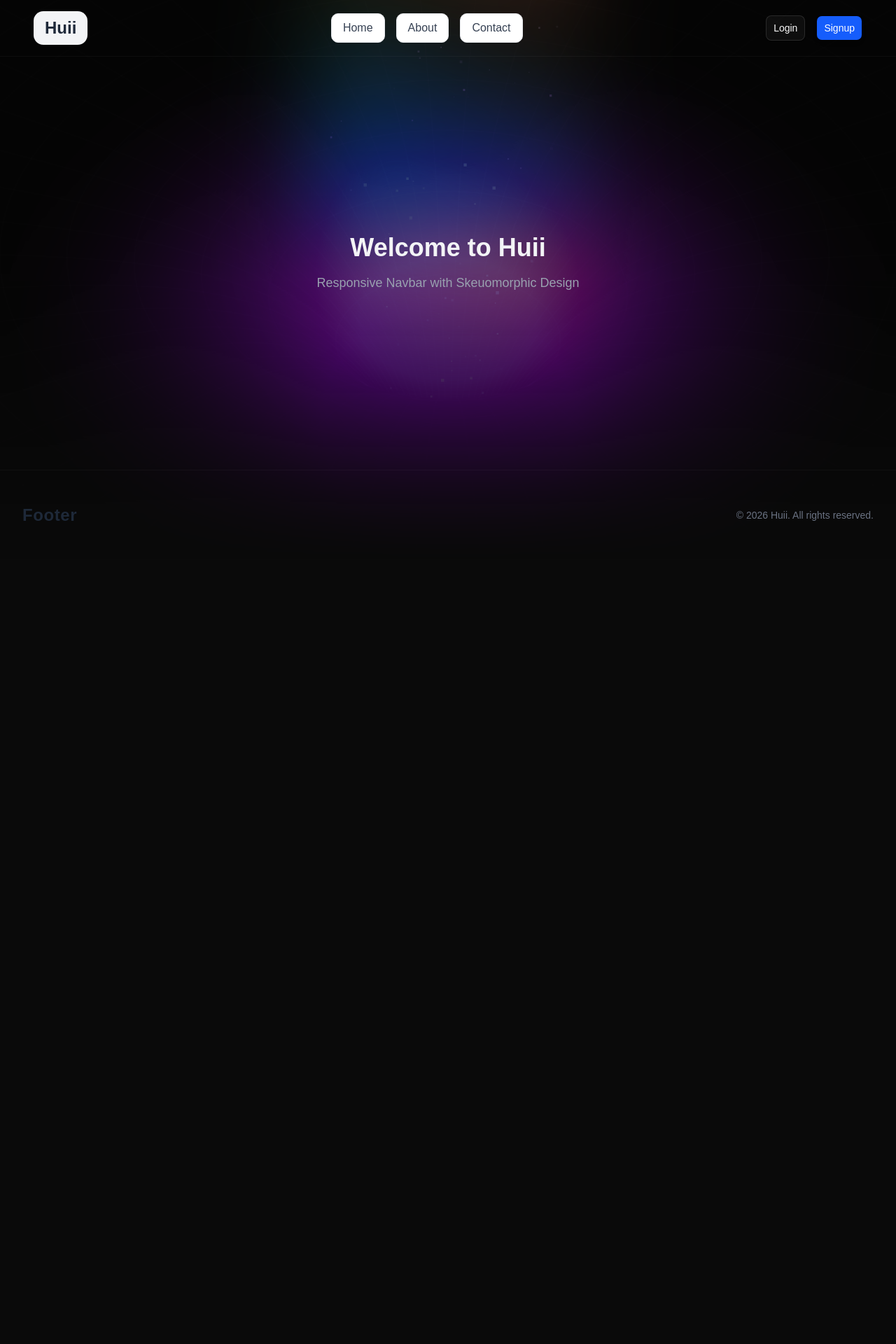
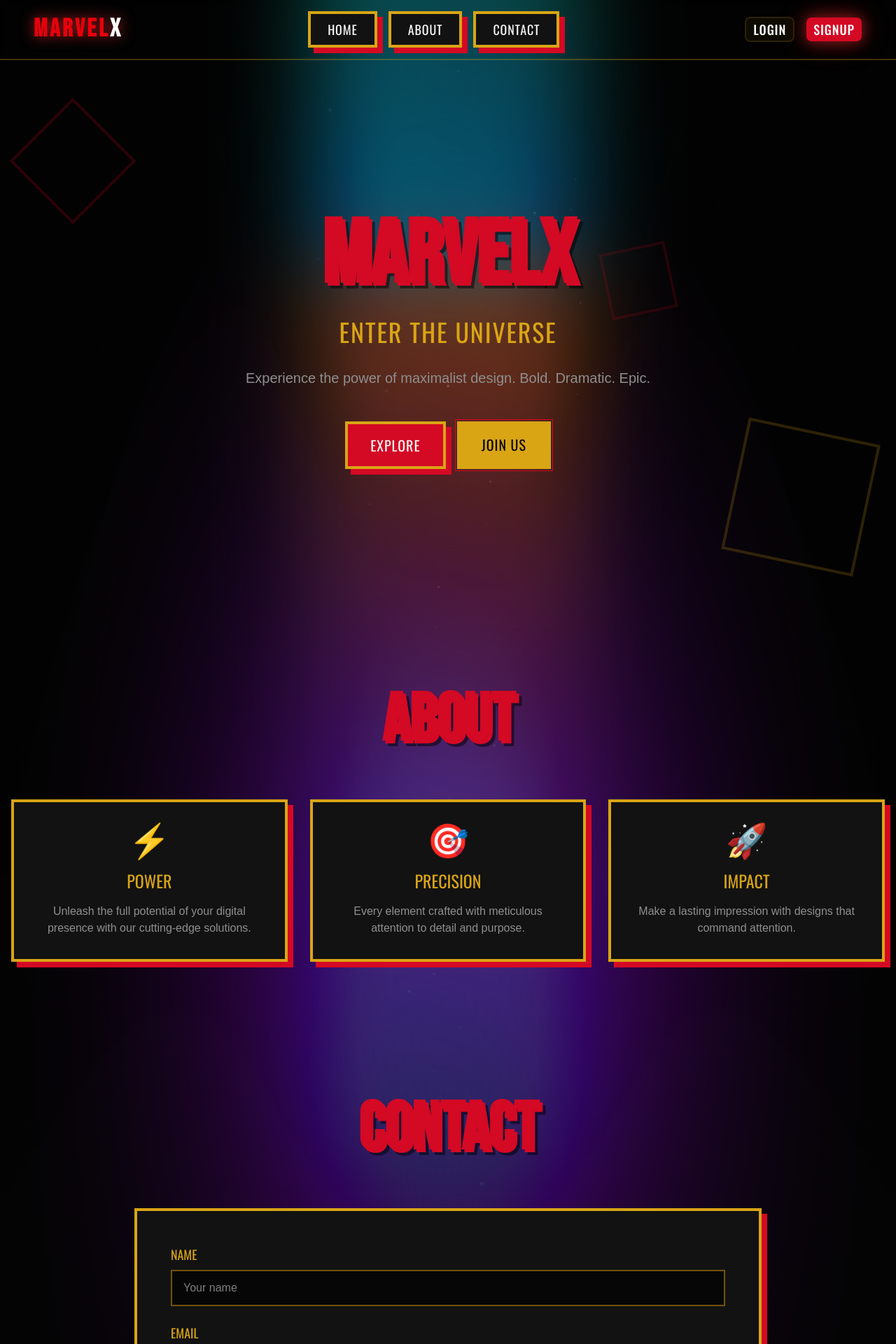
Before and after one commit to codexxxx07/Test-1, a React (Vite) app: page / in a window 1280 px wide. Shown: the top 1920 px of the page at 70% size. Before the commit the page ends 800 px from the top, so only its background shows below. Built offline with nearby package versions, Linux system fonts and the light colour scheme; no server answers.

Commit message:
Updated Structure

```diff
--- a/index.html
+++ b/index.html
@@ -5,6 +5,9 @@
     <link rel="icon" type="image/svg+xml" href="/favicon.svg" />
     <meta name="viewport" content="width=device-width, initial-scale=1.0" />
     <title>test-website</title>
+    <link rel="preconnect" href="https://fonts.googleapis.com">
+    <link rel="preconnect" href="https://fonts.gstatic.com" crossorigin>
+    <link href="https://fonts.googleapis.com/css2?family=Bebas+Neue&family=Oswald:wght@400;500;600;700&display=swap" rel="stylesheet">
   </head>
   <body>
     <div id="root"></div>
--- a/src/App.jsx
+++ b/src/App.jsx
@@ -14,7 +14,7 @@ function App() {
 
          {/* HoleBackground is now active and properly imported */}
          <HoleBackground
-          strokeColor="rgba(255,255,255,0.05)"
+          strokeColor="rgba(232, 39, 42, 0.1)"
           className="absolute inset-0 h-full w-full pointer-events-none"
           style={{
             maskImage:
@@ -27,13 +27,110 @@ function App() {
          <div className="relative z-10 flex flex-col min-h-screen grow">
           <Navbar />
 
-          <main className="grow max-w-7xl mx-auto px-4 sm:px-6 lg:px-8 py-12 flex flex-col items-center justify-center">
-            <h1 className="text-4xl font-bold text-center mb-4 text-gray-800 dark:text-gray-100">
-              Welcome to Huii
-            </h1>
-            <p className="text-lg text-center text-gray-600 dark:text-gray-400">
-              Responsive Navbar with Skeuomorphic Design
-            </p>
+          <main className="grow">
+            {/* HERO SECTION */}
+            <section id="home" className="min-h-screen flex items-center justify-center relative overflow-hidden px-4">
+              <div className="max-w-7xl mx-auto text-center relative z-10">
+                <h1 className="font-heading text-7xl md:text-9xl font-bold mb-6 marvel-text-shadow text-primary">
+                  MarvelX
+                </h1>
+                <p className="font-oswald text-2xl md:text-4xl text-secondary mb-8 tracking-wider uppercase">
+                  Enter the Universe
+                </p>
+                <p className="text-lg md:text-xl text-muted-foreground max-w-2xl mx-auto mb-12">
+                  Experience the power of maximalist design. Bold. Dramatic. Epic.
+                </p>
+                <div className="flex gap-4 justify-center flex-wrap">
+                  <a href="#about" className="comic-panel bg-primary text-primary-foreground px-8 py-4 font-oswald text-xl uppercase tracking-wider hover:scale-105 transition-transform">
+                    Explore
+                  </a>
+                  <a href="#contact" className="dramatic-border bg-secondary text-secondary-foreground px-8 py-4 font-oswald text-xl uppercase tracking-wider hover:scale-105 transition-transform">
+                    Join Us
+                  </a>
+                </div>
+              </div>
+
+              {/* Decorative elements */}
+              <div className="absolute top-20 left-10 w-32 h-32 border-4 border-primary opacity-20 rotate-45"></div>
+              <div className="absolute bottom-20 right-10 w-48 h-48 border-4 border-secondary opacity-20 rotate-12"></div>
+              <div className="absolute top-1/3 right-1/4 w-24 h-24 border-4 border-primary opacity-15 -rotate-12"></div>
+            </section>
+
+            {/* ABOUT SECTION */}
+            <section id="about" className="py-24 px-4 relative">
+              <div className="max-w-7xl mx-auto">
+                <h2 className="font-heading text-6xl md:text-8xl font-bold text-center mb-16 marvel-text-shadow text-primary">
+                  ABOUT
+                </h2>
+                <div className="grid md:grid-cols-3 gap-8">
+                  <div className="comic-panel bg-card p-8 text-center">
+                    <div className="text-5xl mb-4">⚡</div>
+                    <h3 className="font-oswald text-2xl text-secondary mb-4 uppercase">Power</h3>
+                    <p className="text-muted-foreground">Unleash the full potential of your digital presence with our cutting-edge solutions.</p>
+                  </div>
+                  <div className="comic-panel bg-card p-8 text-center">
+                    <div className="text-5xl mb-4">🎯</div>
+                    <h3 className="font-oswald text-2xl text-secondary mb-4 uppercase">Precision</h3>
+                    <p className="text-muted-foreground">Every element crafted with meticulous attention to detail and purpose.</p>
+                  </div>
+                  <div className="comic-panel bg-card p-8 text-center">
+                    <div className="text-5xl mb-4">🚀</div>
+                    <h3 className="font-oswald text-2xl text-secondary mb-4 uppercase">Impact</h3>
+                    <p className="text-muted-foreground">Make a lasting impression with designs that command attention.</p>
+                  </div>
+                </div>
+              </div>
+            </section>
+
+            {/* CONTACT SECTION */}
+            <section id="contact" className="py-24 px-4 relative">
+              <div className="max-w-4xl mx-auto">
+                <h2 className="font-heading text-6xl md:text-8xl font-bold text-center mb-16 marvel-text-shadow text-primary">
+                  CONTACT
+                </h2>
+                <div className="comic-panel bg-card p-8 md:p-12">
+                  <form className="space-y-6" data-supabase-form="contact">
+                    <div>
+                      <label className="block font-oswald text-lg text-secondary mb-2 uppercase">Name</label>
+                      <input
+                        type="text"
+                        name="name"
+                        className="w-full bg-background border-2 border-secondary/50 px-4 py-3 text-foreground focus:border-primary focus:outline-none transition-colors"
+                        placeholder="Your name"
+                        data-supabase-field="name"
+                      />
+                    </div>
+                    <div>
+                      <label className="block font-oswald text-lg text-secondary mb-2 uppercase">Email</label>
+                      <input
+                        type="email"
+                        name="email"
+                        className="w-full bg-background border-2 border-secondary/50 px-4 py-3 text-foreground focus:border-primary focus:outline-none transition-colors"
+                        placeholder="your@email.com"
+                        data-supabase-field="email"
+                      />
+                    </div>
+                    <div>
+                      <label className="block font-oswald text-lg text-secondary mb-2 uppercase">Message</label>
+                      <textarea
+                        name="message"
+                        rows="4"
+                        className="w-full bg-background border-2 border-secondary/50 px-4 py-3 text-foreground focus:border-primary focus:outline-none transition-colors resize-none"
+                        placeholder="Your message..."
+                        data-supabase-field="message"
+                      ></textarea>
+                    </div>
+                    <button
+                      type="submit"
+                      className="w-full bg-primary text-primary-foreground px-8 py-4 font-oswald text-xl uppercase tracking-wider hover:scale-105 transition-transform marvel-glow"
+                      data-supabase-submit="contact"
+                    >
+                      Send Message
+                    </button>
+                  </form>
+                </div>
+              </div>
+            </section>
           </main>
 
           <Footer />
--- a/src/components/Footer.jsx
+++ b/src/components/Footer.jsx
@@ -1,17 +1,15 @@
-
 const Footer = () => {
   return (
-<footer className="bg-transparent border-t border-border/40 py-6 text-center">      <div className="max-w-7xl mx-auto px-4 sm:px-6 lg:px-8 py-6">
-         <div className="flex flex-col sm:flex-row justify-between items-center gap-4">
-
-           <div className="text-2xl font-bold text-gray-800 tracking-wide">
-            Footer
+    <footer className="bg-transparent border-t-2 border-secondary/30 py-8 text-center backdrop-blur-sm">
+      <div className="max-w-7xl mx-auto px-4 sm:px-6 lg:px-8 py-6">
+        <div className="flex flex-col sm:flex-row justify-between items-center gap-4">
+          <div className="font-heading text-4xl font-black tracking-widest text-red-600 drop-shadow-[0_0_10px_rgba(220,38,38,0.8)]">
+            MARVEL<span className="text-white">X</span>
           </div>
 
-           <p className="text-gray-500 text-sm font-medium">
-            © {new Date().getFullYear()} Huii. All rights reserved.
+          <p className="text-muted-foreground text-sm font-oswald uppercase tracking-wider">
+            © {new Date().getFullYear()} Spider-Man. All rights reserved.
           </p>
-
         </div>
       </div>
     </footer>
--- a/src/components/Navbar.jsx
+++ b/src/components/Navbar.jsx
@@ -1,36 +1,65 @@
 import React from "react";
-import { SignedIn, SignedOut, SignInButton, SignUpButton, UserButton } from "@clerk/clerk-react";
+import {
+  SignedIn,
+  SignedOut,
+  SignInButton,
+  SignUpButton,
+  UserButton,
+} from "@clerk/clerk-react";
 // Shadcn Button ইমপোর্ট করা হলো
 import { Button } from "@/components/ui/button";
 
 const Navbar = () => {
   return (
-   <nav className="bg-transparent border-b border-border/40 py-4 px-6 sm:px-12 flex justify-between items-center">       {/* Logo */}
-      <div className="text-2xl font-bold text-gray-800 bg-gray-100 px-4 py-2 rounded-xl shadow-xs">
-        Huii
+    <nav className="bg-transparent border-b-2 border-secondary/30 py-4 px-6 sm:px-12 flex justify-between items-center backdrop-blur-sm">
+      {/* Logo */}
+      <div className="font-heading text-4xl font-black tracking-widest text-red-600 drop-shadow-[0_0_10px_rgba(220,38,38,0.8)]">
+        MARVEL<span className="text-white">X</span>
       </div>
 
       {/* Navigation Links */}
       <div className="hidden md:flex gap-4">
-        <a href="#" className="bg-white hover:bg-gray-50 border border-gray-200 px-4 py-2 rounded-lg shadow-xs font-medium transition text-gray-700">Home</a>
-        <a href="#" className="bg-white hover:bg-gray-50 border border-gray-200 px-4 py-2 rounded-lg shadow-xs font-medium transition text-gray-700">About</a>
-        <a href="#" className="bg-white hover:bg-gray-50 border border-gray-200 px-4 py-2 rounded-lg shadow-xs font-medium transition text-gray-700">Contact</a>
+        <a
+          href="#home"
+          className="comic-panel bg-card text-foreground px-6 py-2 font-oswald text-lg uppercase tracking-wider hover:scale-105 transition-transform"
+        >
+          Home
+        </a>
+        <a
+          href="#about"
+          className="comic-panel bg-card text-foreground px-6 py-2 font-oswald text-lg uppercase tracking-wider hover:scale-105 transition-transform"
+        >
+          About
+        </a>
+        <a
+          href="#contact"
+          className="comic-panel bg-card text-foreground px-6 py-2 font-oswald text-lg uppercase tracking-wider hover:scale-105 transition-transform"
+        >
+          Contact
+        </a>
       </div>
 
       {/* Auth Buttons */}
       <div className="flex items-center gap-4">
-
         <SignedOut>
           {/* Clerk SignIn with Shadcn Outline Button */}
           <SignInButton mode="modal">
-            <Button variant="outline" className="cursor-pointer">
+            <Button
+              variant="outline"
+              className="cursor-pointer font-oswald text-lg uppercase tracking-wider border-2 border-secondary/50 hover:border-primary hover:text-primary transition-colors"
+              data-supabase-auth="login"
+            >
               Login
             </Button>
           </SignInButton>
 
           {/* Clerk SignUp with Shadcn Default Button */}
           <SignUpButton mode="modal">
-            <Button className="bg-blue-600 hover:bg-blue-700 text-white cursor-pointer shadow-md">
+            <Button
+              className="bg-primary hover:bg-primary/90 text-primary-foreground cursor-pointer font-oswald text-lg uppercase tracking-wider marvel-glow transition-all"
+              data-supabase-auth="signup"
+              data-stripe-ready="true"
+            >
               Signup
             </Button>
           </SignUpButton>
@@ -41,7 +70,6 @@ const Navbar = () => {
             <UserButton afterSignOutUrl="/" />
           </div>
         </SignedIn>
-
       </div>
     </nav>
   );
--- a/src/index.css
+++ b/src/index.css
@@ -6,8 +6,10 @@
 @custom-variant dark (&:is(.dark *));
 
 @theme inline {
-    --font-heading: var(--font-sans);
+    --font-heading: var(--font-bebas);
     --font-sans: 'Inter Variable', sans-serif;
+    --font-bebas: 'Bebas Neue', sans-serif;
+    --font-oswald: 'Oswald', sans-serif;
     --color-sidebar-ring: var(--sidebar-ring);
     --color-sidebar-border: var(--sidebar-border);
     --color-sidebar-accent-foreground: var(--sidebar-accent-foreground);
@@ -84,37 +86,37 @@
 }
 
 .dark {
-    --background: oklch(0.145 0 0);
-    --foreground: oklch(0.985 0 0);
-    --card: oklch(0.205 0 0);
-    --card-foreground: oklch(0.985 0 0);
-    --popover: oklch(0.205 0 0);
-    --popover-foreground: oklch(0.985 0 0);
-    --primary: oklch(0.922 0 0);
-    --primary-foreground: oklch(0.205 0 0);
-    --secondary: oklch(0.269 0 0);
-    --secondary-foreground: oklch(0.985 0 0);
-    --muted: oklch(0.269 0 0);
-    --muted-foreground: oklch(0.708 0 0);
-    --accent: oklch(0.269 0 0);
-    --accent-foreground: oklch(0.985 0 0);
-    --destructive: oklch(0.704 0.191 22.216);
-    --border: oklch(1 0 0 / 10%);
-    --input: oklch(1 0 0 / 15%);
-    --ring: oklch(0.556 0 0);
-    --chart-1: oklch(0.87 0 0);
-    --chart-2: oklch(0.556 0 0);
-    --chart-3: oklch(0.439 0 0);
-    --chart-4: oklch(0.371 0 0);
-    --chart-5: oklch(0.269 0 0);
-    --sidebar: oklch(0.205 0 0);
-    --sidebar-foreground: oklch(0.985 0 0);
-    --sidebar-primary: oklch(0.488 0.243 264.376);
-    --sidebar-primary-foreground: oklch(0.985 0 0);
-    --sidebar-accent: oklch(0.269 0 0);
-    --sidebar-accent-foreground: oklch(0.985 0 0);
-    --sidebar-border: oklch(1 0 0 / 10%);
-    --sidebar-ring: oklch(0.556 0 0);
+    --background: oklch(0.12 0 0);
+    --foreground: oklch(0.98 0 0);
+    --card: oklch(0.18 0 0);
+    --card-foreground: oklch(0.98 0 0);
+    --popover: oklch(0.18 0 0);
+    --popover-foreground: oklch(0.98 0 0);
+    --primary: oklch(0.55 0.22 25); /* Marvel Red #E8272A */
+    --primary-foreground: oklch(0.98 0 0);
+    --secondary: oklch(0.75 0.15 85); /* Marvel Gold #F0B90B */
+    --secondary-foreground: oklch(0.12 0 0);
+    --muted: oklch(0.25 0 0);
+    --muted-foreground: oklch(0.65 0 0);
+    --accent: oklch(0.55 0.22 25);
+    --accent-foreground: oklch(0.98 0 0);
+    --destructive: oklch(0.55 0.22 25);
+    --border: oklch(0.75 0.15 85 / 30%);
+    --input: oklch(0.75 0.15 85 / 20%);
+    --ring: oklch(0.55 0.22 25);
+    --chart-1: oklch(0.55 0.22 25);
+    --chart-2: oklch(0.75 0.15 85);
+    --chart-3: oklch(0.98 0 0);
+    --chart-4: oklch(0.65 0 0);
+    --chart-5: oklch(0.25 0 0);
+    --sidebar: oklch(0.18 0 0);
+    --sidebar-foreground: oklch(0.98 0 0);
+    --sidebar-primary: oklch(0.55 0.22 25);
+    --sidebar-primary-foreground: oklch(0.98 0 0);
+    --sidebar-accent: oklch(0.25 0 0);
+    --sidebar-accent-foreground: oklch(0.98 0 0);
+    --sidebar-border: oklch(0.75 0.15 85 / 30%);
+    --sidebar-ring: oklch(0.55 0.22 25);
 }
 
 @layer base {
@@ -128,3 +130,43 @@
     @apply font-sans;
     }
 }
+
+/* Marvel-inspired custom styles */
+.marvel-glow {
+  box-shadow: 0 0 20px rgba(232, 39, 42, 0.5), 0 0 40px rgba(232, 39, 42, 0.3);
+}
+
+.marvel-glow-gold {
+  box-shadow: 0 0 20px rgba(240, 185, 11, 0.5), 0 0 40px rgba(240, 185, 11, 0.3);
+}
+
+.comic-panel {
+  border: 4px solid oklch(0.75 0.15 85);
+  box-shadow: 8px 8px 0 oklch(0.55 0.22 25);
+  transition: all 0.3s ease;
+}
+
+.comic-panel:hover {
+  transform: translate(-4px, -4px);
+  box-shadow: 12px 12px 0 oklch(0.55 0.22 25);
+}
+
+.marvel-text-shadow {
+  text-shadow: 4px 4px 0 oklch(0.55 0.22 25), 8px 8px 0 rgba(0, 0, 0, 0.5);
+}
+
+.dramatic-border {
+  border: 3px solid oklch(0.75 0.15 85);
+  position: relative;
+}
+
+.dramatic-border::before {
+  content: '';
+  position: absolute;
+  top: -6px;
+  left: -6px;
+  right: -6px;
+  bottom: -6px;
+  border: 1px solid oklch(0.55 0.22 25);
+  pointer-events: none;
+}
```
